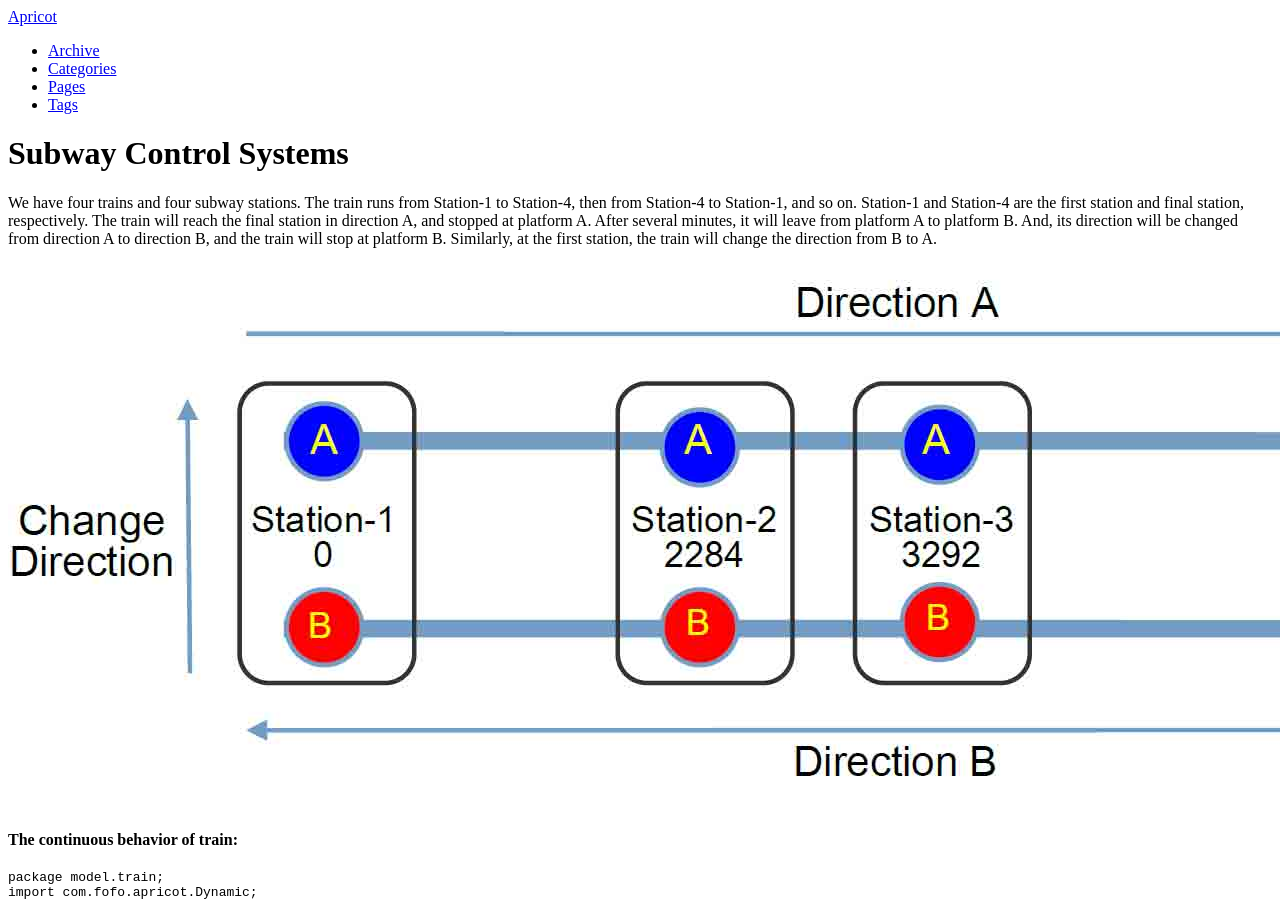
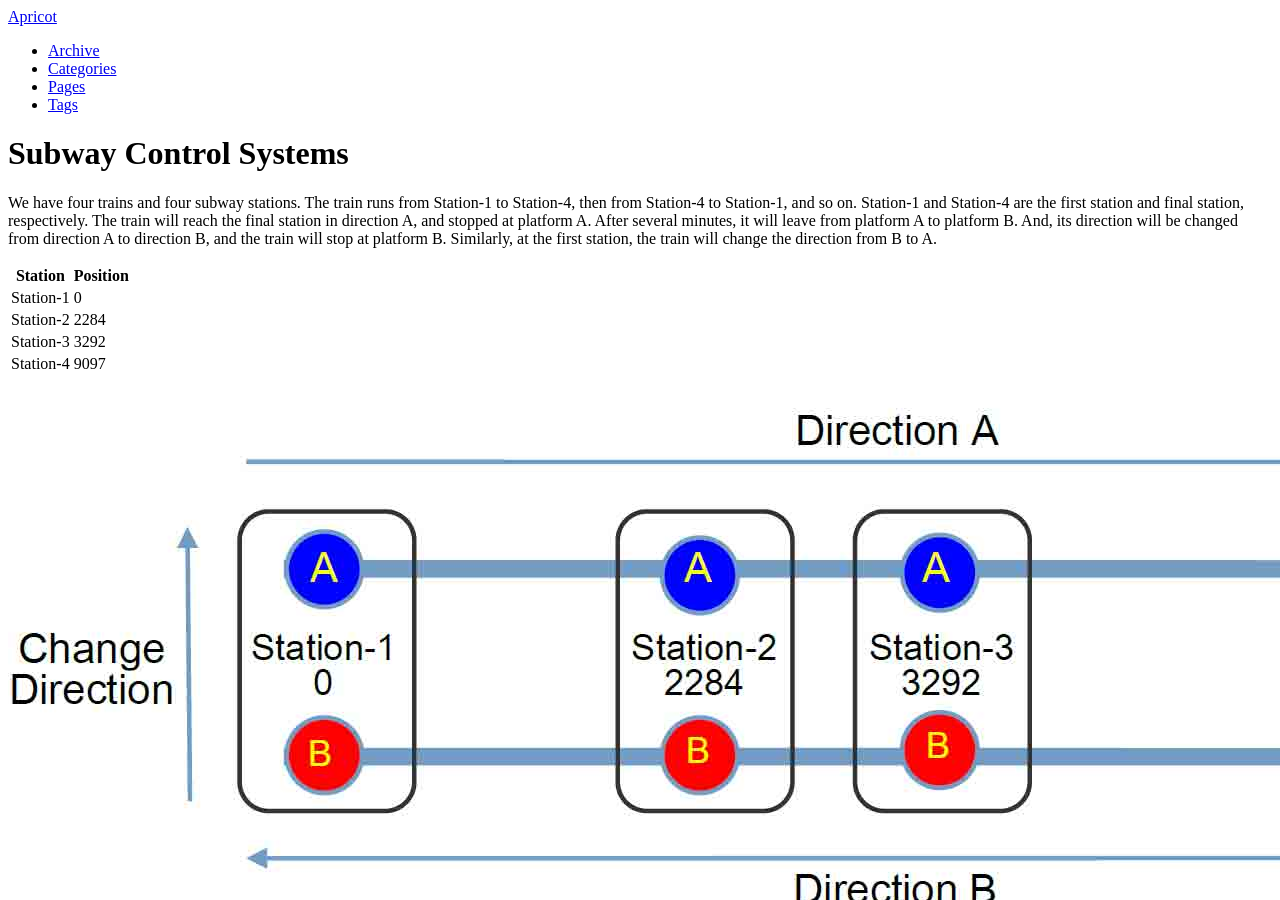
Before and after one commit to fanghuixing/apricot, a Jekyll site: the page built from cases/subway/subwaycontrolsystems.md, in a window 1280 px wide and 900 px high. Built offline with Jekyll 4.4.1, drawn with Linux system fonts in a browser that asks for light colours; comment, search, counter and statistics services are not loaded.

Commit message:
add table

```diff
--- a/cases/subway/subwaycontrolsystems.md
+++ b/cases/subway/subwaycontrolsystems.md
@@ -6,6 +6,15 @@ description: "Subway Control Systems"
 ---
 We have four trains and four subway stations. The train runs from Station-1 to Station-4, then from Station-4 to Station-1, and so on. Station-1 and Station-4 are the first station and final station, respectively. The train will reach the final station in direction A, and stopped at platform A. After several minutes, it will leave from platform A to platform B. And, its direction will be changed from direction A to direction B, and the train will stop at platform B. Similarly, at the first station, the train will change
 the direction from B to A.
+
+
+| Station  | Position |
+| ---------  | ------ |
+| Station-1  | 0  |
+| Station-2  | 2284  |
+| Station-3  | 3292  |
+| Station-4  | 9097  |
+
 
 ![Subway Line]({{ BASE_PATH }}/assets/figs/sbwl.jpg)
 
```
